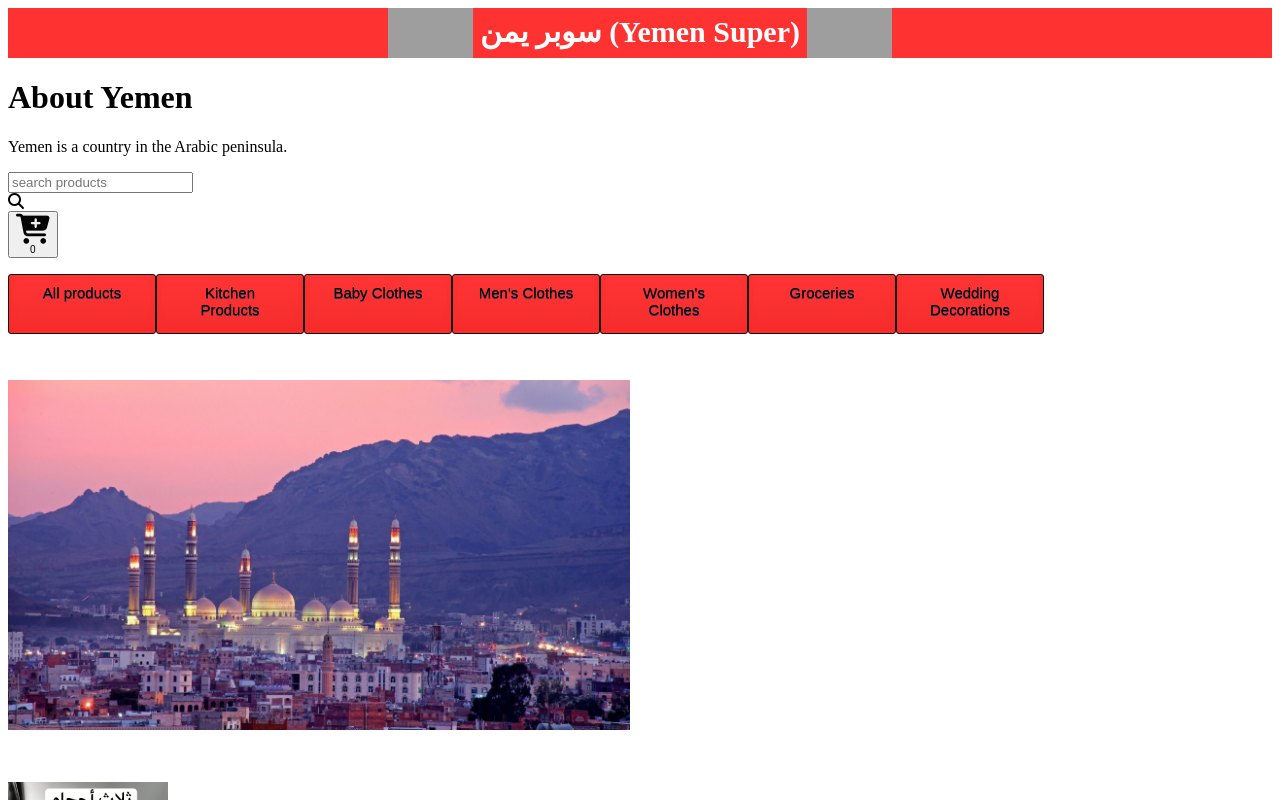
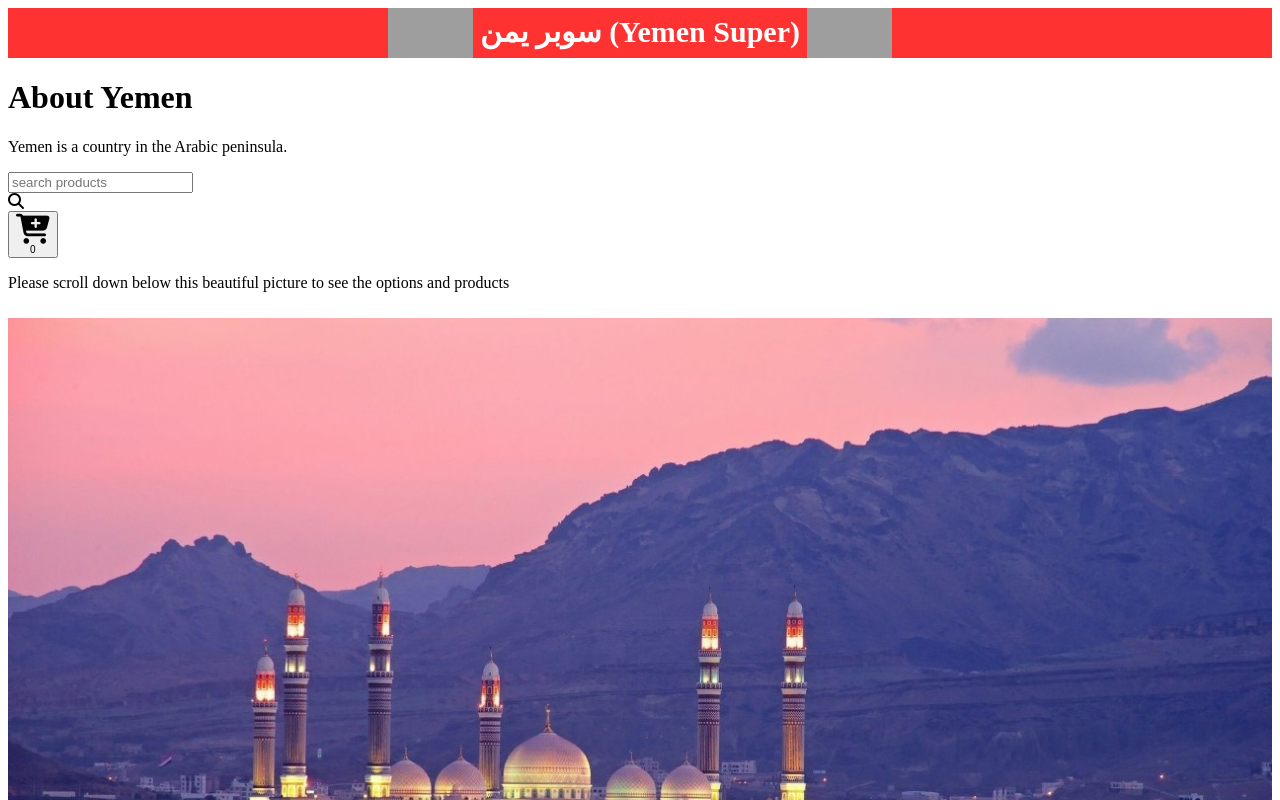
Before and after one commit to Aacgectyuoki/YemenSuper, an Angular app: page /products in a window 1280 px wide. Shown: the top 800 px of the page. Built offline with nearby package versions, Linux system fonts and the light colour scheme; grey boxes are pictures that could not be loaded.

Commit message:
Update products.component.html

```diff
--- a/src/app/component/products/products.component.html
+++ b/src/app/component/products/products.component.html
@@ -1,4 +1,7 @@
-<p></p>
+<p style="max-width: 100%; padding-bottom: 10px;">Please scroll down below this beautiful picture to see the options and products</p>
+<div class="container d-flex">
+    <img src="./assets/background.jpg" style="width: 100%; height: auto; padding-bottom: 30px;">
+</div>
 <div class="tile_div" style="display: block; padding-bottom: 30px;">
     <a style="height: 40px; vertical-align: middle;" (click)="filter('')" class="myButton">All products</a>
     <a style="height: 40px; vertical-align: middle;" (click)="filter('kitchen_products')"class="myButton">Kitchen Products</a>
@@ -7,10 +10,6 @@
     <a style="height: 40px; vertical-align: middle;" (click)="filter('womens_clothes')"class="myButton">Women's Clothes</a>
     <a style="height: 40px; vertical-align: middle;" (click)="filter('groceries')"class="myButton">Groceries</a>
     <a style="height: 40px; vertical-align: middle;" (click)="filter('wedding_decorations')"class="myButton">Wedding Decorations</a>
-</div>
-<p></p>
-<div class="container d-flex">
-    <img src="./assets/background.jpg" style="height: 350px; padding-bottom: 30px;">
 </div>
 
 <div class="container">
```
